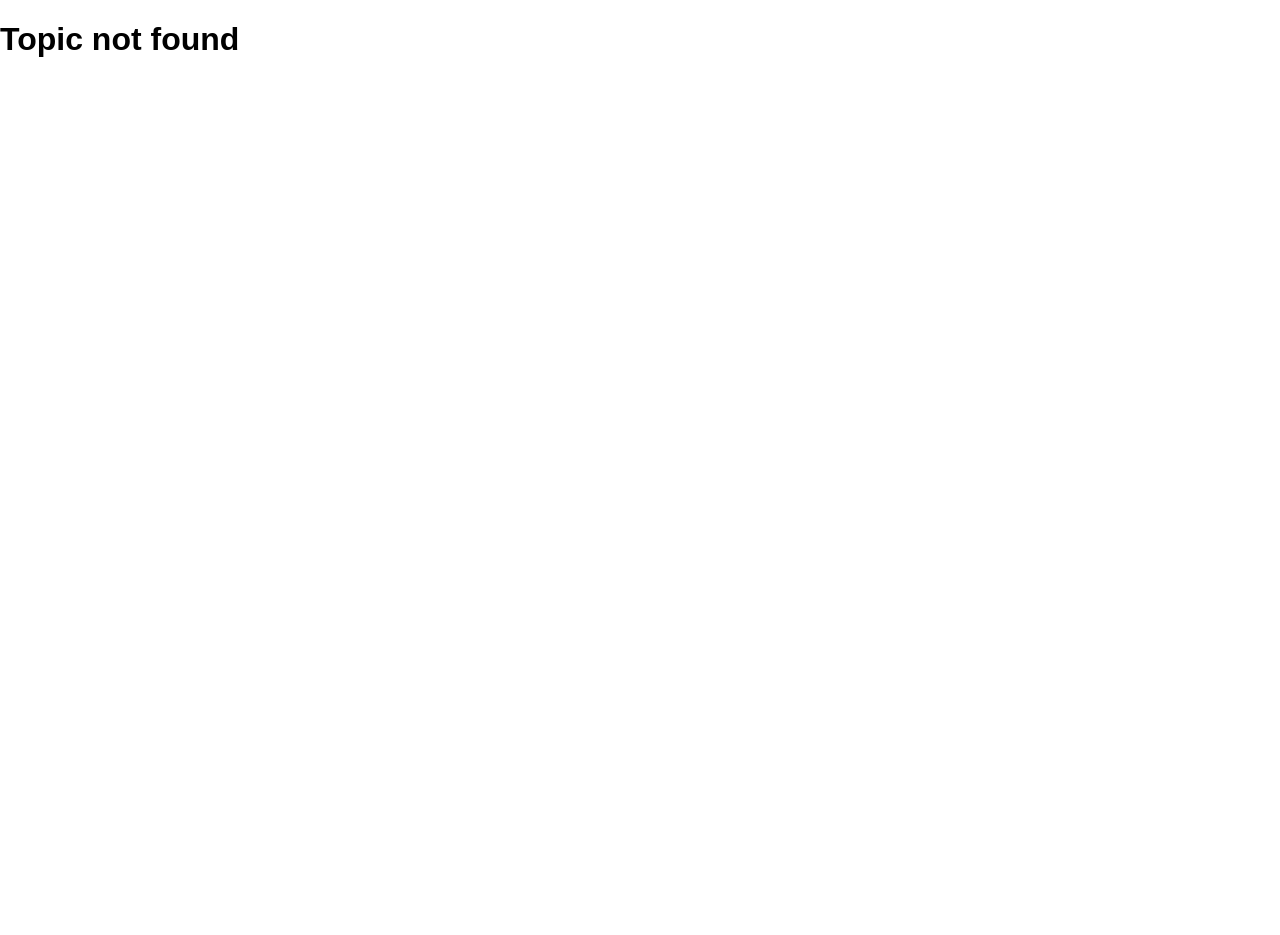
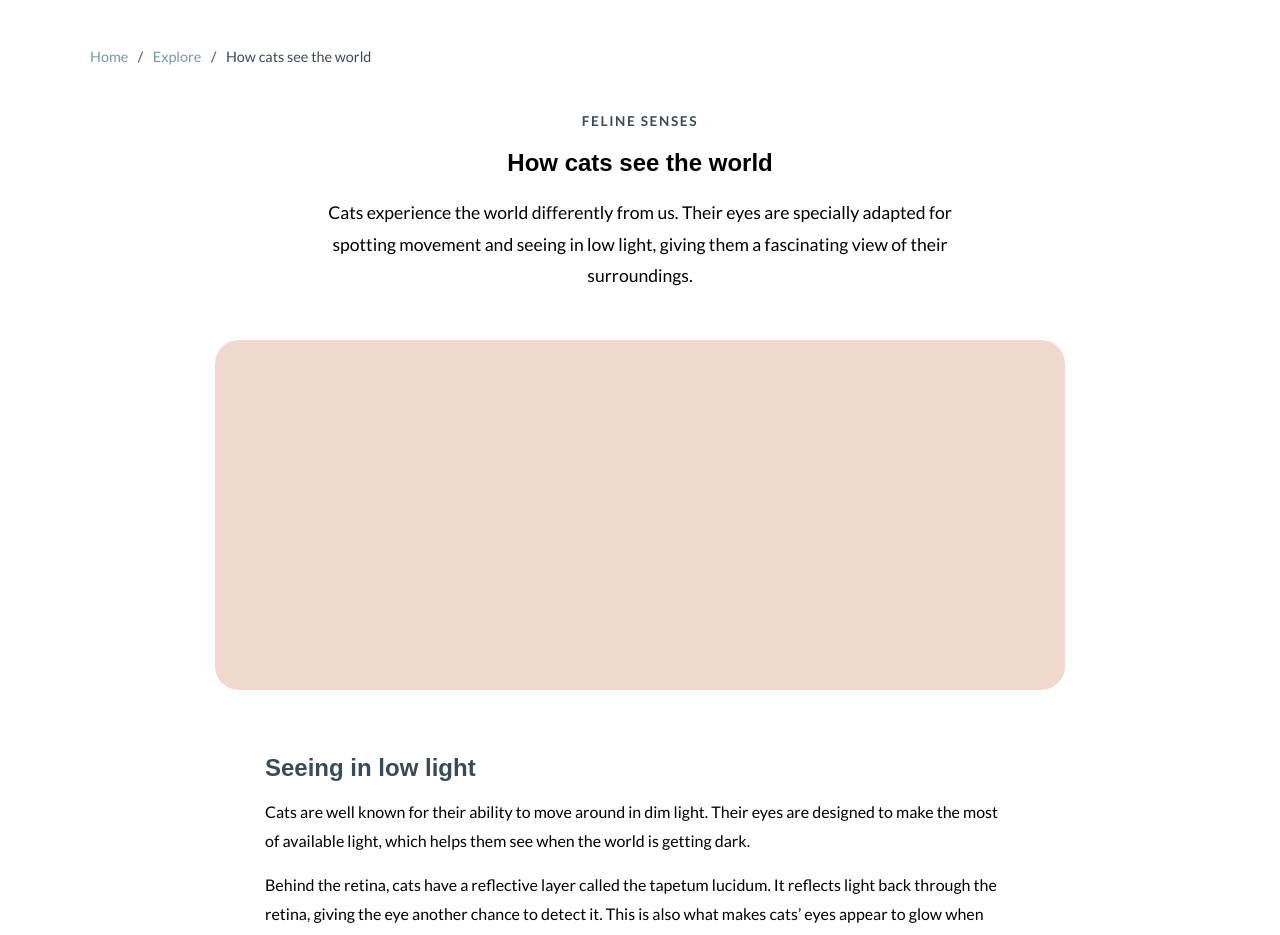
Before and after one commit to PeachyPeony/wonderfully-feline, a React (Vite) app in the folder frontend/: page /topics/how-cats-see-the-world in a window 1280 px wide. Before the commit this address had no page. Shown: the top 935 px of the page. Before the commit the page ends 800 px from the top, so only its background shows below. Built offline with nearby package versions, Linux system fonts and the light colour scheme; a web font is replaced by a local one.

Commit message:
Add How cats see the world topic page

```diff
--- a/frontend/src/data/topics.js
+++ b/frontend/src/data/topics.js
@@ -229,4 +229,43 @@ export const topics = {
             'How cats build trust',
         ],
     },
+
+
+    'how-cats-see-the-world': {
+        category: 'Feline Senses',
+        title: 'How cats see the world',
+        introduction: 'Cats experience the world differently from us. Their eyes are specially adapted for spotting movement and seeing in low light, giving them a fascinating view of their surroundings.',
+
+        article: [
+            {
+                heading: 'Seeing in low light',
+                paragraphs: [
+                    'Cats are well known for their ability to move around in dim light. Their eyes are designed to make the most of available light, which helps them see when the world is getting dark.',
+                    'Behind the retina, cats have a reflective layer called the tapetum lucidum. It reflects light back through the retina, giving the eye another chance to detect it. This is also what makes cats’ eyes appear to glow when light shines on them in the dark.',
+                ],
+            },
+            {
+                heading: 'A different kind of vision',
+                paragraphs: [
+                    'Cats do not see colours in quite the same way humans do. They have fewer types of colour-detecting cone cells, which means their colour vision is more limited. Blues and yellows are thought to be easier for them to distinguish than reds and greens.',
+                    'Their vision is also adapted for detecting movement. Even a tiny movement across the room can catch a cat’s attention, especially when it resembles the movement of potential prey.',
+                ],
+            },
+            {
+                heading: 'Built for a hunter',
+                paragraphs: [
+                    'A cat’s eyes face forward, giving them overlapping fields of vision. This helps them judge distances when watching, chasing and pouncing on moving objects.',
+                    'Although cats are excellent at spotting movement, they do not see every detail as sharply as humans do. Their eyesight is one part of a remarkable set of senses that helps them navigate and explore their surroundings.',
+                ],
+            },
+        ],
+
+        funFact: 'Cats have a wider field of view than humans — around 200 degrees compared with our approximately 180 degrees!',
+
+        relatedTopics: [
+            'The remarkable power of whiskers',
+            'Understanding tail language',
+            'Why cats play',
+        ],
+    },
 }
--- a/frontend/src/pages/Explore.jsx
+++ b/frontend/src/pages/Explore.jsx
@@ -38,8 +38,11 @@ const categories = [
     {
         name: 'Feline Senses',
         topics: [
-            'How cats see the world',
-            'The remarkable power of whiskers',
+            {
+                title: 'How cats see the world',
+                slug: 'how-cats-see-the-world',
+            },
+
         ],
     },
     {
@@ -96,7 +99,8 @@ function Explore() {
                                             topic.slug === 'why-cats-scratch' ||
                                             topic.slug === 'understanding-tail-language' ||
                                             topic.slug === 'what-cat-ears-and-eyes-tell-us' ||
-                                            topic.slug === 'why-cats-purr-and-meow' ? (
+                                            topic.slug === 'why-cats-purr-and-meow' ||
+                                            topic.slug === 'how-cats-see-the-world' ? (
                                             <Link to={`/topics/${topic.slug}`}>
                                                 {topic.title}
                                             </Link>
```
